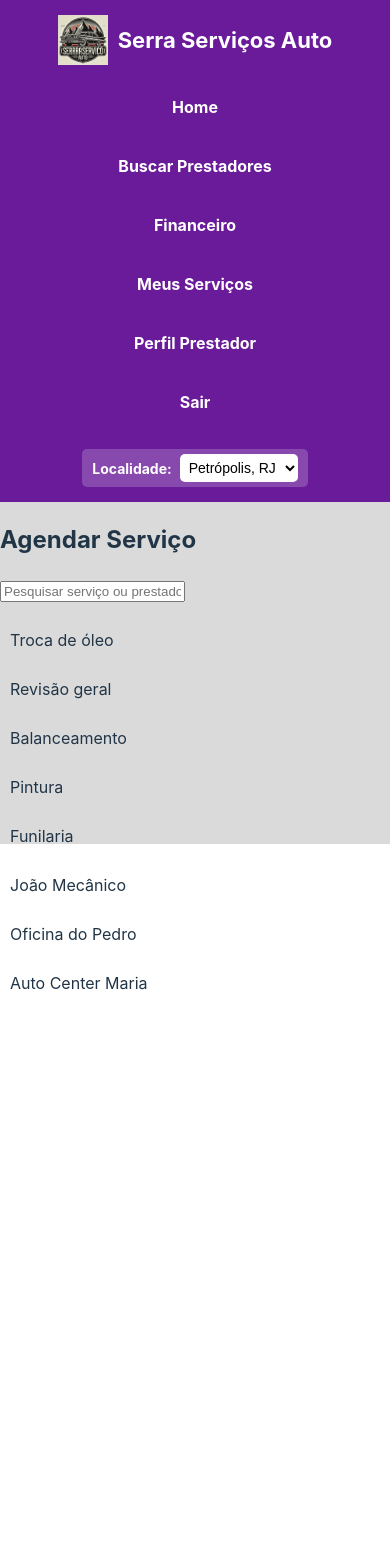
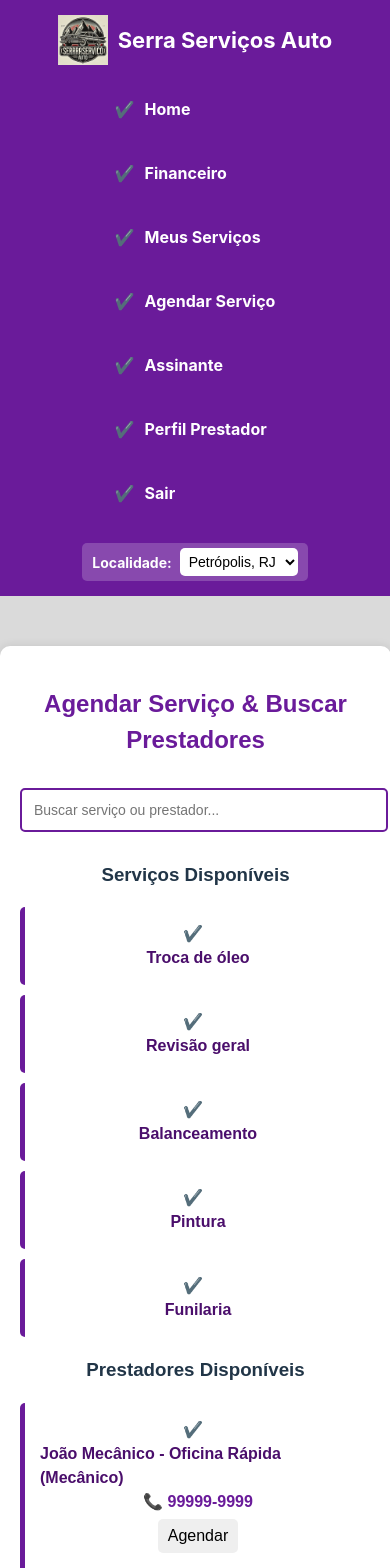
Before and after one commit to renatocrachmad/LiberdadeSerraServicosAuto, a React (Vite) app in the folder SerraServicosAuto/: page /agendar-servico in a window 390 px wide. Shown: the top 1568 px of the page. Before the commit the page ends 1005 px from the top, so only its background shows below. Built offline with nearby package versions, Linux system fonts and the light colour scheme.

Commit message:
fix: alteração nas paginas home,  central do assinante e agendar serviço.

```diff
--- a/SerraServicosAuto/src/components/NavbarExterno/style.css
+++ b/SerraServicosAuto/src/components/NavbarExterno/style.css
@@ -1,14 +1,101 @@
+/* Navbar */
 .navbar {
-    background-color: #6a1b9a;
+  background-color: #6a1b9a; /* Roxo escuro */
   color: white;
-    padding: 5px;
+  padding: 10px 20px;
   display: flex;
-    justify-content: space-evenly;
+  justify-content: space-between;
+  align-items: center;
+  flex-wrap: wrap;
+}
+
+/* Logo e título */
+.navbar-logo {
+  display: flex;
   align-items: center;
 }
 
+.navbar-logo img {
+  width: 50px; /* Ajuste conforme necessário */
+  height: auto;
+  margin-right: 10px;
+}
+
+.navbar-logo h1 {
+  font-size: 22px;
+  margin: 0;
+  font-weight: bold;
+}
+
+/* Lista de Navegação */
+.navbar ul {
+  list-style: none;
+  display: flex;
+  gap: 20px;
+  padding: 0;
+  margin: 0;
+}
+
+/* Links */
 .navbar a {
   color: white;
   text-decoration: none;
   font-weight: bold;
+  font-size: 16px;
+  transition: color 0.3s ease-in-out;
 }
+
+.navbar a:hover {
+  color: #ffd700; /* Dourado */
+}
+
+/* 🔥 Estilos para o campo de seleção de localidade */
+.localidade-container {
+  display: flex;
+  align-items: center;
+  gap: 8px;
+  background: rgba(255, 255, 255, 0.2);
+  padding: 5px 10px;
+  border-radius: 5px;
+}
+
+.localidade-container label {
+  font-size: 14px;
+  font-weight: bold;
+}
+
+.localidade-container select {
+  background: white;
+  border: none;
+  padding: 5px;
+  border-radius: 5px;
+  font-size: 14px;
+  cursor: pointer;
+  outline: none;
+  transition: background 0.3s ease-in-out;
+}
+
+.localidade-container select:hover {
+  background: #f0f0f0;
+}
+
+/* Responsividade */
+@media (max-width: 768px) {
+  .navbar {
+    flex-direction: column;
+    align-items: center;
+    padding: 15px;
+    gap: 10px;
+  }
+
+  .navbar ul {
+    flex-direction: column;
+    gap: 10px;
+    text-align: center;
+    margin-top: 10px;
+  }
+
+  .localidade-container {
+    margin-top: 10px;
+  }
+}
--- a/SerraServicosAuto/src/components/NavbarInterno/index.jsx
+++ b/SerraServicosAuto/src/components/NavbarInterno/index.jsx
@@ -17,14 +17,18 @@ const NavbarInterno = () => {
         <li>
           <Link to="/home">Home</Link>
         </li>
-        <li>
-          <Link to="/buscar-prestadores">Buscar Prestadores</Link>
-        </li>
+
         <li>
           <Link to="/financeiro">Financeiro</Link>
         </li>
         <li>
           <Link to="/servicos">Meus Serviços</Link>
+        </li>
+        <li>
+          <Link to="/agendar-servico">Agendar Serviço</Link> {/* 🔥 Novo Link */}
+        </li>
+        <li>
+          <Link to="/assinante">Assinante</Link> {/* 🔥 Novo Link */}
         </li>
         <li>
           <Link to="/perfil-prestador">Perfil Prestador</Link>
@@ -43,7 +47,7 @@ const NavbarInterno = () => {
           onChange={(e) => setLocalidade(e.target.value)}
         >
           <option value="Petrópolis, RJ">Petrópolis, RJ</option>
-          {/* Futuramente, mais localidades podem ser adicionadas aqui */}
+
         </select>
       </div>
     </nav>
--- a/SerraServicosAuto/src/pages/AgendarServico/index.jsx
+++ b/SerraServicosAuto/src/pages/AgendarServico/index.jsx
@@ -1,77 +1,108 @@
 import React, { useState } from "react";
-import { Button } from "../../components";
-import { Input } from "../../components";
-import { Modal } from "../../components";
-import { Textarea } from "../../components";
-import { Select } from "../../components";
+import { Button, Input, Modal, Textarea } from "../../components";
+import "./style.css";
 
-const servicos = [
-  "Troca de óleo",
-  "Revisão geral",
-  "Balanceamento",
-  "Pintura",
-  "Funilaria",
+const servicos = ["Troca de óleo", "Revisão geral", "Balanceamento", "Pintura", "Funilaria"];
+
+const prestadores = [
+  { id: 1, nome: "João Mecânico", empresa: "Oficina Rápida", tipo: "Mecânico", telefone: "99999-9999" },
+  { id: 2, nome: "Marcos", empresa: "LG Reparos", tipo: "Lanterneiro", telefone: "98888-8888" },
+  { id: 3, nome: "Carlos Eletricista", empresa: "EletroTech", tipo: "Eletricista", telefone: "97777-7777" },
+  { id: 4, nome: "Lucas", empresa: "Gw Reparos", tipo: "Lanterneiro", telefone: "98888-8889" },
 ];
-const prestadores = ["João Mecânico", "Oficina do Pedro", "Auto Center Maria"];
 
 const AgendarServico = () => {
   const [busca, setBusca] = useState("");
   const [modalAberto, setModalAberto] = useState(false);
+  const [mensagemSucesso, setMensagemSucesso] = useState("");
   const [agendamento, setAgendamento] = useState({
     data: "",
     horario: "",
     tipoServico: "",
     descricao: "",
+    prestador: "",
   });
 
-  const resultados = [...servicos, ...prestadores].filter((item) =>
-    item.toLowerCase().includes(busca.toLowerCase())
+  // Filtrar serviços e prestadores com base na busca
+  const resultadosServicos = servicos.filter((servico) =>
+    servico.toLowerCase().includes(busca.toLowerCase())
   );
 
-  const abrirModal = (item) => {
-    setAgendamento((prev) => ({ ...prev, tipoServico: item }));
+  const resultadosPrestadores = prestadores.filter(
+    (prestador) =>
+      prestador.nome.toLowerCase().includes(busca.toLowerCase()) ||
+      prestador.empresa.toLowerCase().includes(busca.toLowerCase()) ||
+      prestador.tipo.toLowerCase().includes(busca.toLowerCase())
+  );
+
+  const abrirModal = (item, prestador = "") => {
+    setAgendamento((prev) => ({
+      ...prev,
+      tipoServico: item,
+      prestador: prestador,
+    }));
     setModalAberto(true);
+    setMensagemSucesso(""); // Resetar mensagem ao abrir modal
   };
 
-  const fecharModal = () => setModalAberto(false);
+  const concluirAgendamento = () => {
+    setModalAberto(false);
+    setMensagemSucesso(`✅ Agendamento realizado com sucesso para ${agendamento.tipoServico}${agendamento.prestador ? ` com ${agendamento.prestador}` : ""}!`);
+  };
 
   return (
-    <div className="p-4 max-w-lg mx-auto">
-      <h2 className="text-xl font-bold mb-4">Agendar Serviço</h2>
+    <div className="buscar-container">
+      <h2>Agendar Serviço & Buscar Prestadores</h2>
+
       <Input
-        placeholder="Pesquisar serviço ou prestador"
+        placeholder="Buscar serviço ou prestador..."
         value={busca}
         onChange={(e) => setBusca(e.target.value)}
-        className="mb-4"
       />
+
+      {mensagemSucesso && <p className="sucesso-msg">{mensagemSucesso}</p>}
+
+      <h3>Serviços Disponíveis</h3>
       <ul>
-        {resultados.map((item, index) => (
-          <li
-            key={index}
-            className="p-2 bg-gray-200 rounded cursor-pointer mb-2"
-            onClick={() => abrirModal(item)}
-          >
-            {item}
+        {resultadosServicos.map((servico, index) => (
+          <li key={index} className="servico-item" onClick={() => abrirModal(servico)}>
+            {servico}
           </li>
         ))}
       </ul>
 
-      <Modal isOpen={modalAberto} onClose={fecharModal}>
-        <h3 className="text-lg font-bold">Agendar {agendamento.tipoServico}</h3>
+      <h3>Prestadores Disponíveis</h3>
+      <ul>
+        {resultadosPrestadores.length > 0 ? (
+          resultadosPrestadores.map((prestador) => (
+            <li key={prestador.id} className="prestador-item">
+              <div>
+                <strong>{prestador.nome}</strong> - {prestador.empresa} ({prestador.tipo})
+              </div>
+              <span>📞 {prestador.telefone}</span>
+              <Button onClick={() => abrirModal(prestador.tipo, prestador.nome)}>Agendar</Button>
+            </li>
+          ))
+        ) : (
+          <p>Nenhum prestador encontrado.</p>
+        )}
+      </ul>
+
+      {/* Modal para Agendamento */}
+      <Modal isOpen={modalAberto} onClose={() => setModalAberto(false)}>
+        <h3 className="text-lg font-bold">
+          Agendar {agendamento.tipoServico} {agendamento.prestador && `com ${agendamento.prestador}`}
+        </h3>
         <Input
           type="date"
           value={agendamento.data}
-          onChange={(e) =>
-            setAgendamento({ ...agendamento, data: e.target.value })
-          }
+          onChange={(e) => setAgendamento({ ...agendamento, data: e.target.value })}
           className="mt-2"
         />
         <Input
           type="time"
           value={agendamento.horario}
-          onChange={(e) =>
-            setAgendamento({ ...agendamento, horario: e.target.value })
-          }
+          onChange={(e) => setAgendamento({ ...agendamento, horario: e.target.value })}
           className="mt-2"
         />
         <Textarea
@@ -84,7 +115,7 @@ const AgendarServico = () => {
           }}
           className="mt-2"
         />
-        <Button className="mt-4" onClick={fecharModal}>
+        <Button className="mt-4" onClick={concluirAgendamento}>
           Concluído
         </Button>
       </Modal>
--- a/SerraServicosAuto/src/pages/AgendarServico/style.css
+++ b/SerraServicosAuto/src/pages/AgendarServico/style.css
@@ -1,88 +1,130 @@
-body {
+/* Container principal */
+.buscar-container {
+  max-width: 600px;
+  margin: 50px auto;
+  padding: 20px;
+  background-color: #fff;
+  border-radius: 10px;
+  box-shadow: 0 0 10px rgba(0, 0, 0, 0.1);
+  text-align: center;
   font-family: Arial, sans-serif;
-    background-color: #f8f9fa;
-    margin: 0;
+}
+
+/* Título */
+.buscar-container h2 {
+  color: #6a1b9a;
+  margin-bottom: 20px;
+  font-size: 24px;
+  font-weight: bold;
+}
+
+/* Input de busca */
+.buscar-container input {
+  width: 97%;
+  padding: 12px;
+  margin: 10px 0;
+  border: 2px solid #6a1b9a;
+  border-radius: 5px;
+  font-size: 16px;
+  transition: border-color 0.3s ease-in-out;
+}
+
+.buscar-container input:focus {
+  border-color: #4a148c;
+  outline: none;
+}
+
+/* Lista de serviços */
+.buscar-container ul {
+  list-style: none;
   padding: 0;
 }
 
-  .container {
-    max-width: 600px;
-    margin: 20px auto;
-    padding: 20px;
+/* Itens de serviços e prestadores */
+.servico-item, .prestador-item {
   background: white;
-    box-shadow: 0 0 10px rgba(0, 0, 0, 0.1);
-    border-radius: 8px;
+  padding: 15px;
+  margin: 10px 0;
+  border-radius: 5px;
+  border-left: 5px solid #6a1b9a;
+  text-align: left;
+  display: flex;
+  justify-content: space-between;
+  align-items: center;
+  cursor: pointer;
+  transition: background 0.3s, transform 0.2s;
 }
 
-  h2 {
-    text-align: center;
-    color: #333;
+.servico-item:hover, .prestador-item:hover {
+  background: #f0e6f7;
+  transform: scale(1.02);
 }
 
-  input {
-    width: 100%;
-    padding: 10px;
+/* Mensagem de sucesso */
+.sucesso-msg {
   margin-top: 10px;
-    border: 1px solid #ccc;
+  padding: 12px;
+  background-color: #e0ffe0;
+  color: #2e7d32;
+  font-weight: bold;
   border-radius: 5px;
+  text-align: center;
+  border-left: 5px solid #2e7d32;
+  animation: fadeIn 0.5s ease-in-out;
 }
 
-  ul {
-    list-style-type: none;
-    padding: 0;
+/* Botão Concluído */
+.button-concluido {
+  background-color: #6a1b9a;
+  color: white;
+  padding: 10px 15px;
+  border: none;
+  border-radius: 5px;
+  font-size: 16px;
+  cursor: pointer;
+  transition: background 0.3s ease-in-out, transform 0.2s;
 }
 
-  li {
-    padding: 10px;
-    background: #e9ecef;
-    margin-top: 10px;
-    border-radius: 5px;
-    cursor: pointer;
-    transition: background 0.3s;
+.button-concluido:hover {
+  background-color: #4a148c;
+  transform: scale(1.05);
 }
 
-  li:hover {
-    background: #ced4da;
+/* Ícones de telefone */
+.buscar-container span {
+  font-weight: bold;
+  color: #6a1b9a;
 }
 
-  .modal {
-    position: fixed;
-    top: 50%;
-    left: 50%;
-    transform: translate(-50%, -50%);
-    background: white;
-    padding: 20px;
-    box-shadow: 0 0 10px rgba(0, 0, 0, 0.3);
-    border-radius: 8px;
-    width: 80%;
-    max-width: 400px;
+/* Responsividade */
+@media (max-width: 768px) {
+  .buscar-container {
+    width: 90%;
   }
 
-  .modal h3 {
-    margin-top: 0;
-    color: #333;
+  .buscar-container input {
+    font-size: 14px;
   }
 
-  textarea {
-    width: 100%;
-    padding: 10px;
-    border: 1px solid #ccc;
-    border-radius: 5px;
-    resize: none;
+  .servico-item, .prestador-item {
+    flex-direction: column;
+    align-items: flex-start;
   }
 
-  button {
-    width: 100%;
+  .sucesso-msg {
+    font-size: 14px;
     padding: 10px;
-    background: #007bff;
-    color: white;
-    border: none;
-    border-radius: 5px;
-    margin-top: 10px;
-    cursor: pointer;
-    transition: background 0.3s;
+  }
 }
 
-  button:hover {
-    background: #0056b3;
+/* Animação Fade In */
+@keyframes fadeIn {
+  from {
+    opacity: 0;
+    transform: translateY(-5px);
   }
+  to {
+    opacity: 1;
+    transform: translateY(0);
+  }
+}
--- a/SerraServicosAuto/src/pages/CentraDoAssinante/style.css
+++ b/SerraServicosAuto/src/pages/CentraDoAssinante/style.css
@@ -1,56 +1,113 @@
+/* Container principal */
 .assinante-container {
   max-width: 800px;
-    margin: 0 auto;
-    padding: 20px;
-    background: #fff;
+  margin: 40px auto;
+  padding: 25px;
+  background: #ffffff;
   border-radius: 10px;
-    box-shadow: 0 0 10px rgba(0, 0, 0, 0.1);
+  box-shadow: 0 4px 12px rgba(0, 0, 0, 0.1);
+  font-family: Arial, sans-serif;
 }
 
+/* Seções da página */
 .perfil, .beneficios, .pagamentos, .gerenciar, .suporte {
-    margin-bottom: 20px;
+  margin-bottom: 25px;
+  padding: 15px;
+  background: #f9f9f9;
+  border-radius: 8px;
+  box-shadow: 0 2px 5px rgba(0, 0, 0, 0.08);
 }
 
+/* Estilização do título de cada seção */
+.assinante-container h1 {
+  color: #6a1b9a;
+  text-align: center;
+  font-size: 26px;
+  margin-bottom: 15px;
+}
+
+.assinante-container h2 {
+  color: #6a1b9a;
+  font-size: 22px;
+  margin-bottom: 10px;
+}
+
+/* Lista de Benefícios */
 ul {
   list-style: none;
   padding: 0;
 }
 
 ul li {
-    padding: 10px;
-    margin-bottom: 5px;
+  padding: 12px;
+  margin-bottom: 6px;
   border-radius: 5px;
+  color: #4a0e6b;
+  font-weight: bold;
+  display: flex;
+  align-items: center;
 }
 
+ul li::before {
+  content: "✔️";
+  margin-right: 10px;
+}
+
+/* Tabela de pagamentos */
 .pagamentos table {
   width: 100%;
   border-collapse: collapse;
+  background: #ffffff;
+  border-radius: 8px;
+  overflow: hidden;
 }
 
 .pagamentos th, .pagamentos td {
   border: 1px solid #ddd;
-    padding: 10px;
+  padding: 12px;
   text-align: left;
+  font-size: 16px;
 }
 
 .pagamentos th {
-    background: #f8f8f8;
+  background: #6a1b9a;
+  color: white;
 }
 
+/* Botões padrão */
 .btn {
-    padding: 10px 15px;
+  padding: 12px 18px;
   border: none;
-    background: #007bff;
+  background: #6a1b9a;
   color: white;
-    border-radius: 5px;
+  border-radius: 6px;
   cursor: pointer;
-    margin-right: 10px;
+  font-size: 16px;
+  transition: all 0.3s ease-in-out;
+  display: inline-block;
 }
 
+.btn:hover {
+  background: #4a0e6b;
+}
+
+/* Botão de Cancelamento */
 .btn.cancel {
   background: #dc3545;
 }
 
-  .btn:hover {
-    opacity: 0.8;
+.btn.cancel:hover {
+  background: #c82333;
 }
+
+/* Responsividade */
+@media (max-width: 768px) {
+  .assinante-container {
+      width: 90%;
+  }
+
+  .btn {
+      width: 100%;
+      margin-top: 10px;
+  }
+}
--- a/SerraServicosAuto/src/pages/Home/index.jsx
+++ b/SerraServicosAuto/src/pages/Home/index.jsx
@@ -1,24 +1,55 @@
 import React from "react";
 import { useNavigate } from "react-router-dom";
-import Calendar from "react-calendar";
-import "react-calendar/dist/Calendar.css";
 import "./style.css";
+
+const propagandas = [
+  {
+    id: 1,
+    nome: "Troca de óleo rápida",
+    imagem: "/assets/propaganda1.jpg",
+    link: "https://empresa1.com",
+  },
+  {
+    id: 2,
+    nome: "Pintura Automotiva Premium",
+    imagem: "/assets/propaganda2.jpg",
+    link: "https://empresa2.com",
+  },
+  {
+    id: 3,
+    nome: "Oficina Mecânica 24h",
+    imagem: "/assets/propaganda3.jpg",
+    link: "https://empresa3.com",
+  },
+];
 
 const Home = () => {
   const navigate = useNavigate();
 
-  // Função para redirecionar ao clicar em uma data
-  const handleDateClick = (date) => {
-    const dataFormatada = date.toISOString().split("T")[0]; // Formata a data para YYYY-MM-DD
-    navigate(`/servicos?data=${dataFormatada}`); // Passa a data como parâmetro na URL
-  };
-
   return (
     <div className="home-container">
       <h2>Serra Serviços Auto</h2>
-      <Calendar
-        onClickDay={handleDateClick} // Chama a função ao clicar em uma data
-      />
+
+      {/* Container de Propagandas */}
+      <div className="propaganda-container">
+        <h3>Parceiros e Ofertas</h3>
+        {propagandas.map((propaganda) => (
+          <a
+            key={propaganda.id}
+            href={propaganda.link}
+            target="_blank"
+            rel="noopener noreferrer"
+            className="propaganda-item"
+          >
+            <img
+              src={propaganda.imagem}
+              alt={propaganda.nome}
+              className="propaganda-img"
+            />
+            <p>{propaganda.nome}</p>
+          </a>
+        ))}
+      </div>
     </div>
   );
 };
```
Also changed, not shown: SerraServicosAuto/src/pages/CentraDoAssinante/index.jsx (+23 -1 lines), SerraServicosAuto/src/pages/Home/style.css (+68 -56 lines). Lines whose indentation alone changed are shown as unchanged.
